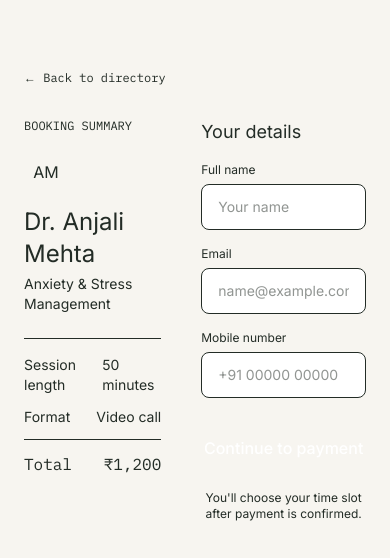
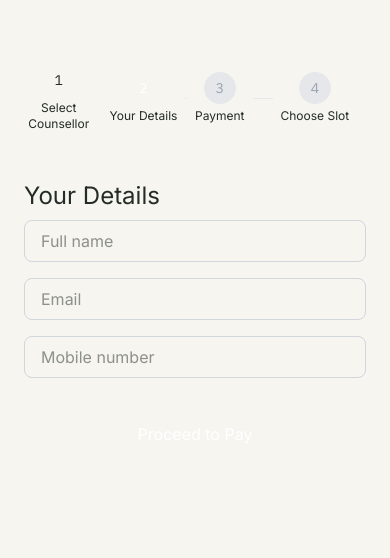
Before and after one commit to dhruvquantafons/counselling-platform, a Next.js app in the folder client/: page /checkout in a window 390 px wide. Shown: the top 558 px of the page. Built offline with nearby package versions, Linux system fonts and the light colour scheme.

Commit message:
T-006: Build Progress rail and checkout screen with name email phone

```diff
--- a/client/app/checkout/page.tsx
+++ b/client/app/checkout/page.tsx
@@ -1,52 +1,122 @@
+'use client';
+
+import { useState, useEffect } from 'react';
+import { useSearchParams } from 'next/navigation';
+
+const steps = ["Select Counsellor", "Your Details", "Payment", "Choose Slot"];
+
 export default function Checkout() {
+  const searchParams = useSearchParams();
+  const counsellorId = searchParams.get('counsellorId');
+
+  const [counsellor, setCounsellor] = useState<any>(null);
+  const [name, setName] = useState('');
+  const [email, setEmail] = useState('');
+  const [phone, setPhone] = useState('');
+  const [errors, setErrors] = useState<{ [key: string]: string }>({});
+
+  useEffect(() => {
+    if (!counsellorId) return;
+    fetch(`http://localhost:4000/api/counsellors/${counsellorId}`)
+      .then(res => res.json())
+      .then(setCounsellor);
+  }, [counsellorId]);
+
+  function validate() {
+    const newErrors: { [key: string]: string } = {};
+
+    if (!name.trim()) newErrors.name = "Name is required.";
+
+    if (!email.trim()) {
+      newErrors.email = "Email is required.";
+    } else if (!/^[^\s@]+@[^\s@]+\.[^\s@]+$/.test(email)) {
+      newErrors.email = "Enter a valid email address.";
+    }
+
+    if (!phone.trim()) {
+      newErrors.phone = "Mobile number is required.";
+    } else if (!/^[0-9]{10}$/.test(phone)) {
+      newErrors.phone = "Enter a valid 10-digit mobile number.";
+    }
+
+    setErrors(newErrors);
+    return Object.keys(newErrors).length === 0;
+  }
+
+  function handleProceed() {
+    if (!validate()) return;
+    // Gateway only opens once validation passes (AC for this task)
+    alert("Validated! Payment gateway would open here (built in a later task).");
+  }
+
   return (
-    <main className="max-w-3xl mx-auto px-6 py-16">
-      <a href="/directory" className="text-xs font-mono text-sage-dark mb-8 inline-block">&larr; Back to directory</a>
+    <main className="max-w-xl mx-auto px-6 py-16">
+      {/* Progress rail */}
+      <div className="flex items-center mb-12">
+        {steps.map((step, i) => (
+          <div key={step} className="flex items-center flex-1">
+            <div className="flex flex-col items-center">
+              <div
+                className={`w-8 h-8 rounded-full flex items-center justify-center text-sm font-mono ${
+                  i === 1 ? "bg-sage text-white" : i < 1 ? "bg-sage-light text-sage-dark" : "bg-gray-200 text-gray-400"
+                }`}
+              >
+                {i + 1}
+              </div>
+              <span className="text-xs mt-1 text-center text-ink/60">{step}</span>
+            </div>
+            {i < steps.length - 1 && <div className="flex-1 h-px bg-gray-200 mx-2" />}
+          </div>
+        ))}
+      </div>
 
-      <div className="grid grid-cols-[1fr_1.2fr] gap-10">
+      <h1 className="font-display text-2xl mb-2">Your Details</h1>
+      {counsellor && (
+        <p className="text-ink/60 mb-8">
+          Booking with <strong>{counsellor.name}</strong> · ₹{counsellor.fee}
+        </p>
+      )}
+
+      <div className="space-y-4">
         <div>
-          <p className="text-xs font-mono text-ink/40 uppercase mb-4">Booking summary</p>
-          <div className="w-11 h-11 rounded-full bg-sage-light flex items-center justify-center font-display text-base text-sage-dark mb-3">AM</div>
-          <h1 className="font-display text-2xl mb-1">Dr. Anjali Mehta</h1>
-          <p className="text-sm text-ink/60 mb-6">Anxiety & Stress Management</p>
-
-          <div className="space-y-3 text-sm border-t border-sage/15 pt-4">
-            <div className="flex justify-between">
-              <span className="text-ink/50">Session length</span>
-              <span>50 minutes</span>
-            </div>
-            <div className="flex justify-between">
-              <span className="text-ink/50">Format</span>
-              <span>Video call</span>
-            </div>
-            <div className="flex justify-between font-mono text-sage-dark text-base pt-3 border-t border-sage/15">
-              <span>Total</span>
-              <span>₹1,200</span>
-            </div>
-          </div>
+          <input
+            type="text"
+            placeholder="Full name"
+            value={name}
+            onChange={(e) => setName(e.target.value)}
+            className="w-full border border-gray-300 rounded-lg px-4 py-2"
+          />
+          {errors.name && <p className="text-red-500 text-sm mt-1">{errors.name}</p>}
         </div>
 
         <div>
-          <h2 className="font-display text-lg mb-4">Your details</h2>
-          <form className="space-y-4">
-            <div>
-              <label className="text-xs text-ink/60 block mb-1.5">Full name</label>
-              <input className="w-full border border-sage/30 rounded-lg px-4 py-3 bg-white text-sm" placeholder="Your name" />
-            </div>
-            <div>
-              <label className="text-xs text-ink/60 block mb-1.5">Email</label>
-              <input className="w-full border border-sage/30 rounded-lg px-4 py-3 bg-white text-sm" placeholder="name@example.com" />
-            </div>
-            <div>
-              <label className="text-xs text-ink/60 block mb-1.5">Mobile number</label>
-              <input className="w-full border border-sage/30 rounded-lg px-4 py-3 bg-white text-sm" placeholder="+91 00000 00000" />
-            </div>
-            <button type="submit" className="w-full bg-amber text-white rounded-lg py-3.5 font-medium mt-2 hover:bg-amber/90 transition-colors">
-              Continue to payment
-            </button>
-            <p className="text-xs text-ink/40 text-center">You'll choose your time slot after payment is confirmed.</p>
-          </form>
+          <input
+            type="email"
+            placeholder="Email"
+            value={email}
+            onChange={(e) => setEmail(e.target.value)}
+            className="w-full border border-gray-300 rounded-lg px-4 py-2"
+          />
+          {errors.email && <p className="text-red-500 text-sm mt-1">{errors.email}</p>}
         </div>
+
+        <div>
+          <input
+            type="tel"
+            placeholder="Mobile number"
+            value={phone}
+            onChange={(e) => setPhone(e.target.value)}
+            className="w-full border border-gray-300 rounded-lg px-4 py-2"
+          />
+          {errors.phone && <p className="text-red-500 text-sm mt-1">{errors.phone}</p>}
+        </div>
+
+        <button
+          onClick={handleProceed}
+          className="w-full bg-sage text-white py-3 rounded-full mt-4"
+        >
+          Proceed to Pay
+        </button>
       </div>
     </main>
   );
--- a/client/app/directory/[id]/page.tsx
+++ b/client/app/directory/[id]/page.tsx
@@ -22,7 +22,7 @@ export default async function CounsellorProfile({ params }: { params: Promise<{
       <p className="text-ink/80 mb-8">{counsellor.bio}</p>
       <div className="flex items-center justify-between border-t border-sage/15 pt-6">
         <p className="font-mono text-xl text-sage-dark">₹{counsellor.fee}</p>
-        <a href="/checkout" className="bg-sage text-white px-6 py-2 rounded-full text-sm">Book a Session</a>
+        <a href={`/checkout?counsellorId=${counsellor.id}`} className="bg-sage text-white px-6 py-2 rounded-full text-sm">Book a Session</a>
       </div>
     </main>
   );
```
